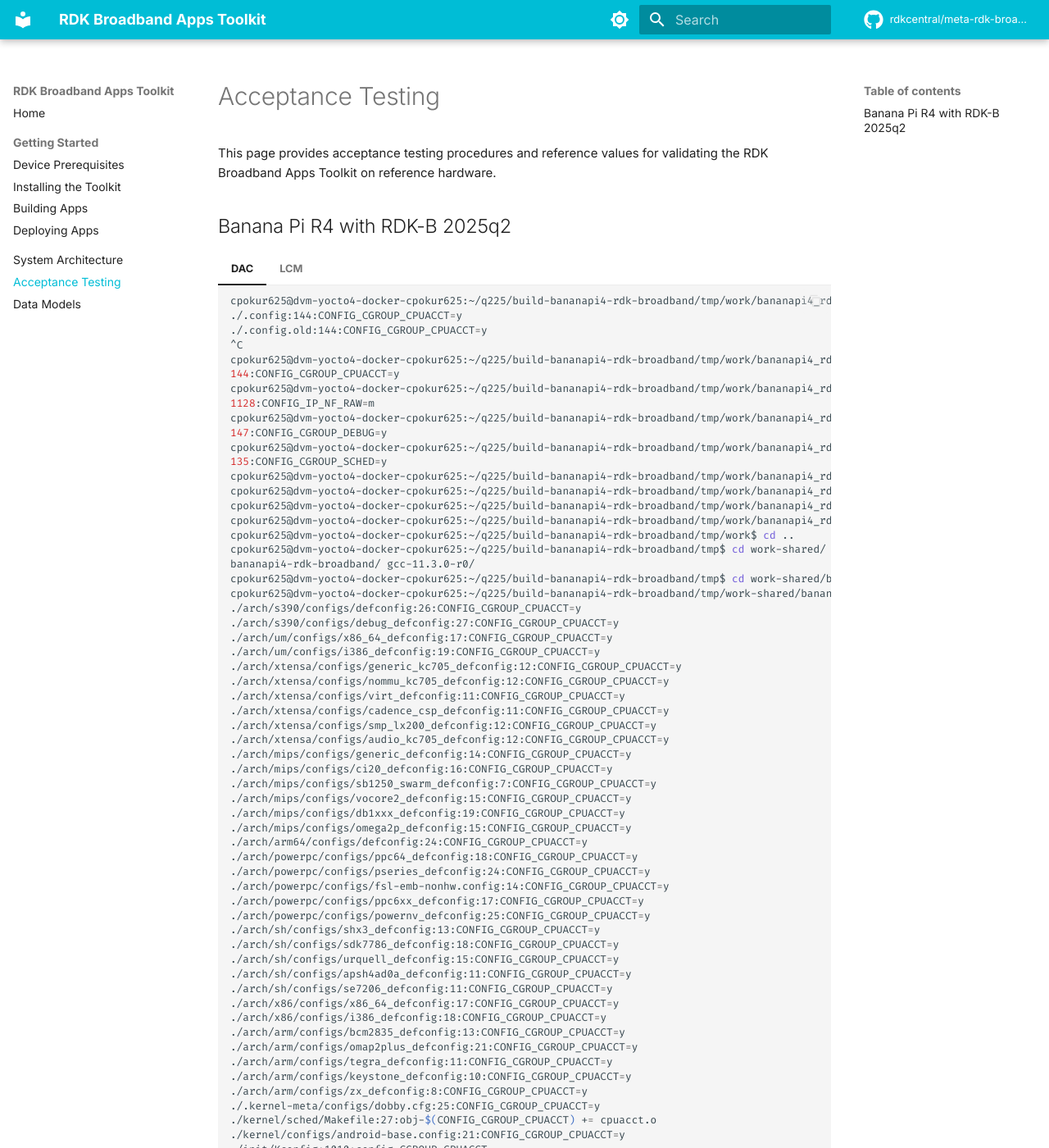
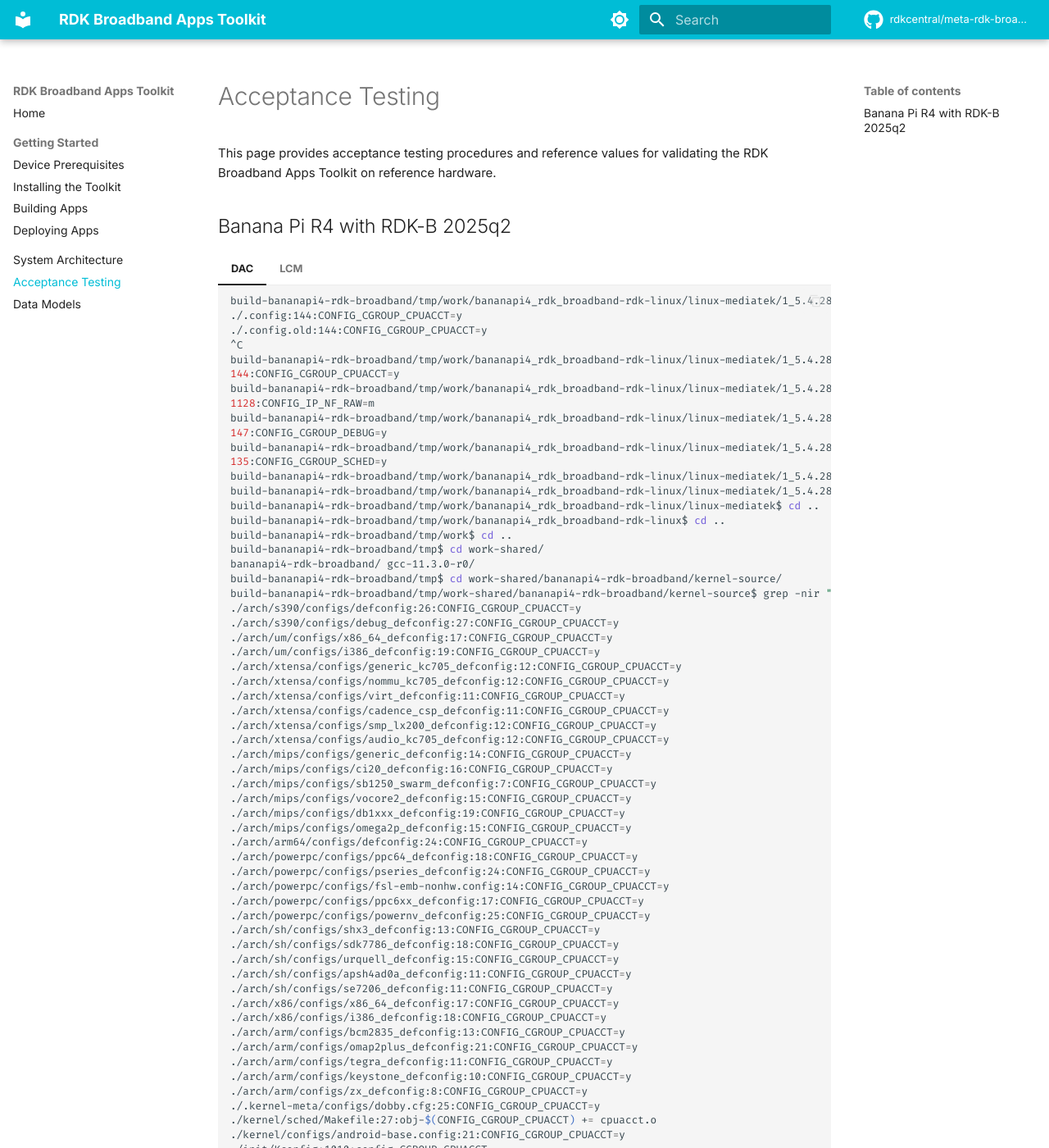
Before and after one commit to rdkcentral/meta-rdk-broadband-apps, an MkDocs documentation site: the page built from docs/acceptance-testing.md, in a window 1280 px wide and 1400 px high. Shown: the whole window at 82% size. Built offline with MkDocs 1.6.1 and Material for MkDocs 9.7.7, drawn with Linux system fonts in a browser that asks for light colours; comment, search, counter and statistics services are not loaded; some of the changed text lies outside the part shown.

Commit message:
removed sensitive info from this console dump

````diff
--- a/docs/acceptance-testing.md
+++ b/docs/acceptance-testing.md
@@ -7,27 +7,27 @@
 === "DAC"
 
     ```bash
-    cpokur625@dvm-yocto4-docker-cpokur625:~/q225/build-bananapi4-rdk-broadband/tmp/work/bananapi4_rdk_broadband-rdk-linux/linux-mediatek/1_5.4.281+gitAUTOINC+feeb59687b_84d75fd864-r0/linux-bananapi4_rdk_broadband-standard-build$ grep -nir "CONFIG_CGROUP_CPUACCT=y" .
+    build-bananapi4-rdk-broadband/tmp/work/bananapi4_rdk_broadband-rdk-linux/linux-mediatek/1_5.4.281+gitAUTOINC+feeb59687b_84d75fd864-r0/linux-bananapi4_rdk_broadband-standard-build$ grep -nir "CONFIG_CGROUP_CPUACCT=y" .
     ./.config:144:CONFIG_CGROUP_CPUACCT=y
     ./.config.old:144:CONFIG_CGROUP_CPUACCT=y
     ^C
-    cpokur625@dvm-yocto4-docker-cpokur625:~/q225/build-bananapi4-rdk-broadband/tmp/work/bananapi4_rdk_broadband-rdk-linux/linux-mediatek/1_5.4.281+gitAUTOINC+feeb59687b_84d75fd864-r0/linux-bananapi4_rdk_broadband-standard-build$ grep -nir "CONFIG_CGROUP_CPUACCT=y" .config
+    build-bananapi4-rdk-broadband/tmp/work/bananapi4_rdk_broadband-rdk-linux/linux-mediatek/1_5.4.281+gitAUTOINC+feeb59687b_84d75fd864-r0/linux-bananapi4_rdk_broadband-standard-build$ grep -nir "CONFIG_CGROUP_CPUACCT=y" .config
     144:CONFIG_CGROUP_CPUACCT=y
-    cpokur625@dvm-yocto4-docker-cpokur625:~/q225/build-bananapi4-rdk-broadband/tmp/work/bananapi4_rdk_broadband-rdk-linux/linux-mediatek/1_5.4.281+gitAUTOINC+feeb59687b_84d75fd864-r0/linux-bananapi4_rdk_broadband-standard-build$ grep -nir "CONFIG_IP_NF_RAW" .config
+    build-bananapi4-rdk-broadband/tmp/work/bananapi4_rdk_broadband-rdk-linux/linux-mediatek/1_5.4.281+gitAUTOINC+feeb59687b_84d75fd864-r0/linux-bananapi4_rdk_broadband-standard-build$ grep -nir "CONFIG_IP_NF_RAW" .config
     1128:CONFIG_IP_NF_RAW=m
-    cpokur625@dvm-yocto4-docker-cpokur625:~/q225/build-bananapi4-rdk-broadband/tmp/work/bananapi4_rdk_broadband-rdk-linux/linux-mediatek/1_5.4.281+gitAUTOINC+feeb59687b_84d75fd864-r0/linux-bananapi4_rdk_broadband-standard-build$ grep -nir "CONFIG_CGROUP_DEBUG" .config
+    build-bananapi4-rdk-broadband/tmp/work/bananapi4_rdk_broadband-rdk-linux/linux-mediatek/1_5.4.281+gitAUTOINC+feeb59687b_84d75fd864-r0/linux-bananapi4_rdk_broadband-standard-build$ grep -nir "CONFIG_CGROUP_DEBUG" .config
     147:CONFIG_CGROUP_DEBUG=y
-    cpokur625@dvm-yocto4-docker-cpokur625:~/q225/build-bananapi4-rdk-broadband/tmp/work/bananapi4_rdk_broadband-rdk-linux/linux-mediatek/1_5.4.281+gitAUTOINC+feeb59687b_84d75fd864-r0/linux-bananapi4_rdk_broadband-standard-build$ grep -nir "CONFIG_CGROUP_SCHED" .config
+    build-bananapi4-rdk-broadband/tmp/work/bananapi4_rdk_broadband-rdk-linux/linux-mediatek/1_5.4.281+gitAUTOINC+feeb59687b_84d75fd864-r0/linux-bananapi4_rdk_broadband-standard-build$ grep -nir "CONFIG_CGROUP_SCHED" .config
     135:CONFIG_CGROUP_SCHED=y
-    cpokur625@dvm-yocto4-docker-cpokur625:~/q225/build-bananapi4-rdk-broadband/tmp/work/bananapi4_rdk_broadband-rdk-linux/linux-mediatek/1_5.4.281+gitAUTOINC+feeb59687b_84d75fd864-r0/linux-bananapi4_rdk_broadband-standard-build$ cd ..
-    cpokur625@dvm-yocto4-docker-cpokur625:~/q225/build-bananapi4-rdk-broadband/tmp/work/bananapi4_rdk_broadband-rdk-linux/linux-mediatek/1_5.4.281+gitAUTOINC+feeb59687b_84d75fd864-r0$ cd ..
-    cpokur625@dvm-yocto4-docker-cpokur625:~/q225/build-bananapi4-rdk-broadband/tmp/work/bananapi4_rdk_broadband-rdk-linux/linux-mediatek$ cd ..
-    cpokur625@dvm-yocto4-docker-cpokur625:~/q225/build-bananapi4-rdk-broadband/tmp/work/bananapi4_rdk_broadband-rdk-linux$ cd ..
-    cpokur625@dvm-yocto4-docker-cpokur625:~/q225/build-bananapi4-rdk-broadband/tmp/work$ cd ..
-    cpokur625@dvm-yocto4-docker-cpokur625:~/q225/build-bananapi4-rdk-broadband/tmp$ cd work-shared/
+    build-bananapi4-rdk-broadband/tmp/work/bananapi4_rdk_broadband-rdk-linux/linux-mediatek/1_5.4.281+gitAUTOINC+feeb59687b_84d75fd864-r0/linux-bananapi4_rdk_broadband-standard-build$ cd ..
+    build-bananapi4-rdk-broadband/tmp/work/bananapi4_rdk_broadband-rdk-linux/linux-mediatek/1_5.4.281+gitAUTOINC+feeb59687b_84d75fd864-r0$ cd ..
+    build-bananapi4-rdk-broadband/tmp/work/bananapi4_rdk_broadband-rdk-linux/linux-mediatek$ cd ..
+    build-bananapi4-rdk-broadband/tmp/work/bananapi4_rdk_broadband-rdk-linux$ cd ..
+    build-bananapi4-rdk-broadband/tmp/work$ cd ..
+    build-bananapi4-rdk-broadband/tmp$ cd work-shared/
     bananapi4-rdk-broadband/ gcc-11.3.0-r0/
-    cpokur625@dvm-yocto4-docker-cpokur625:~/q225/build-bananapi4-rdk-broadband/tmp$ cd work-shared/bananapi4-rdk-broadband/kernel-source/
-    cpokur625@dvm-yocto4-docker-cpokur625:~/q225/build-bananapi4-rdk-broadband/tmp/work-shared/bananapi4-rdk-broadband/kernel-source$ grep -nir "CGROUP_CPUACCT" .
+    build-bananapi4-rdk-broadband/tmp$ cd work-shared/bananapi4-rdk-broadband/kernel-source/
+    build-bananapi4-rdk-broadband/tmp/work-shared/bananapi4-rdk-broadband/kernel-source$ grep -nir "CGROUP_CPUACCT" .
     ./arch/s390/configs/defconfig:26:CONFIG_CGROUP_CPUACCT=y
     ./arch/s390/configs/debug_defconfig:27:CONFIG_CGROUP_CPUACCT=y
     ./arch/um/configs/x86_64_defconfig:17:CONFIG_CGROUP_CPUACCT=y
@@ -68,7 +68,7 @@
     ./init/Kconfig:1010:config CGROUP_CPUACCT
     ./include/linux/cgroup.h:762:#ifdef CONFIG_CGROUP_CPUACCT
     ./include/linux/cgroup_subsys.h:20:#if IS_ENABLED(CONFIG_CGROUP_CPUACCT)
-    cpokur625@dvm-yocto4-docker-cpokur625:~/q225/build-bananapi4-rdk-broadband/tmp/work-shared/bananapi4-rdk-broadband/kernel-source$ grep -nir "CGROUP_SCHED" .
+    build-bananapi4-rdk-broadband/tmp/work-shared/bananapi4-rdk-broadband/kernel-source$ grep -nir "CGROUP_SCHED" .
     ./arch/um/configs/x86_64_defconfig:18:CONFIG_CGROUP_SCHED=y
     ./arch/um/configs/i386_defconfig:20:CONFIG_CGROUP_SCHED=y
     ./arch/mips/configs/ci20_defconfig:13:CONFIG_CGROUP_SCHED=y
@@ -127,8 +127,8 @@
     ./include/linux/sched/autogroup.h:30:#endif /* CONFIG_CGROUP_SCHED */
     ./include/linux/sched.h:682:#ifdef CONFIG_CGROUP_SCHED
     ./include/linux/cgroup_subsys.h:16:#if IS_ENABLED(CONFIG_CGROUP_SCHED)
-    cpokur625@dvm-yocto4-docker-cpokur625:~/q225/build-bananapi4-rdk-broadband/tmp/work-shared/bananapi4-rdk-broadband/kernel-source$
-    cpokur625@dvm-yocto4-docker-cpokur625:~/q225/build-bananapi4-rdk-broadband/tmp/work-shared/bananapi4-rdk-broadband/kernel-source$ grep -nir "NETFILTER_XT_TARGET_CT" .
+    build-bananapi4-rdk-broadband/tmp/work-shared/bananapi4-rdk-broadband/kernel-source$
+    build-bananapi4-rdk-broadband/tmp/work-shared/bananapi4-rdk-broadband/kernel-source$ grep -nir "NETFILTER_XT_TARGET_CT" .
     ./arch/s390/configs/defconfig:180:CONFIG_NETFILTER_XT_TARGET_CT=m
     ./arch/s390/configs/debug_defconfig:185:CONFIG_NETFILTER_XT_TARGET_CT=m
     ./arch/mips/configs/xway_defconfig:55:CONFIG_NETFILTER_XT_TARGET_CT=m
@@ -148,10 +148,10 @@
     ./.kernel-meta/configs/dobby.cfg:18:CONFIG_NETFILTER_XT_TARGET_CT=y
     ./.kernel-meta/patches/999-1718-v5.15-net-netfilter-add-nf-hw-offload.patch:1242: 	select NETFILTER_XT_TARGET_CT
     ./.kernel-meta/patches/999-1718-v5.15-net-netfilter-add-nf-hw-offload.patch:1272: obj-$(CONFIG_NETFILTER_XT_TARGET_CT) += xt_CT.o
-    cpokur625@dvm-yocto4-docker-cpokur625:~/q225/build-bananapi4-rdk-broadband/tmp/work-shared/bananapi4-rdk-broadband/kernel-source$ ls ../../../
+    build-bananapi4-rdk-broadband/tmp/work-shared/bananapi4-rdk-broadband/kernel-source$ ls ../../../
     abi_version          cache/               hosttools/           pkgdata/             saved_tmpdir         stamps/              sysroots-components/ work/
     buildstats/          deploy/              log/                 qa.log               sstate-control/      sysroots/            sysroots-uninative/  work-shared/
-    cpokur625@dvm-yocto4-docker-cpokur625:~/q225/build-bananapi4-rdk-broadband/tmp/work-shared/bananapi4-rdk-broadband/kernel-source$ ls ../../../work/bananapi4_rdk_broadband-rdk-linux/linux-mediatek/1_5.4.281+gitAUTOINC+feeb59687b_84d75fd864-r0/linux-bananapi4_rdk_broadband-standard-build/net/netfilter/
+    build-bananapi4-rdk-broadband/tmp/work-shared/bananapi4-rdk-broadband/kernel-source$ ls ../../../work/bananapi4_rdk_broadband-rdk-linux/linux-mediatek/1_5.4.281+gitAUTOINC+feeb59687b_84d75fd864-r0/linux-bananapi4_rdk_broadband-standard-build/net/netfilter/
     built-in.a                    nf_conntrack_h323.mod.c        nf_conntrack_proto_sctp.o  nf_flow_table_core.o     nf_nat_sip.mod.o     nft_dynset.o      xt_HL.ko             xt_NFLOG.ko
     core.o                        nf_conntrack_h323.mod.o        nf_conntrack_proto_tcp.o   nf_flow_table_ip.o       nf_nat_sip.o         nft_exthdr.o      xt_HL.mod            xt_NFLOG.mod
     ipset                         nf_conntrack_h323.o            nf_conntrack_proto_udp.o   nf_flow_table_netlink.o  nf_nat_tftp.ko       nft_immediate.o   xt_HL.mod.c          xt_NFLOG.mod.c
@@ -181,13 +181,13 @@
     Summary: There was 1 WARNING message.
     === Matched appended recipes ===
     dobby.bb:
-    /home/cpokur625/q225/meta-rdk-broadband-apps/recipes-containers/dobby/dobby.bbappend
-    cpokur625@dvm-yocto4-docker-cpokur625:~/q225/build-bananapi4-rdk-broadband$
+    meta-rdk-broadband-apps/recipes-containers/dobby/dobby.bbappend
+    build-bananapi4-rdk-broadband$
 
 
-    http://10.26.60.86/busybox.tar.gz
+    http://192.168.0.10/busybox.tar.gz
 
-    rbuscli method_values "Device.SoftwareModules.InstallDU()" URL string http://10.26.60.86/busybox.tar.gz ExecutionEnvRef string default
+    rbuscli method_values "Device.SoftwareModules.InstallDU()" URL string http://192.168.0.10/busybox.tar.gz ExecutionEnvRef string default
     rbuscli method_values "Device.SoftwareModules.ExecutionUnit.1.SetRequestedState()" RequestedState string Active
 
 
@@ -238,7 +238,7 @@
     Parameter    3 name: Device.SoftwareModules.DeploymentUnit.1.Status
                 type:     string,    value: Installed
     Parameter    4 name: Device.SoftwareModules.DeploymentUnit.1.URL
-                type:     string,    value: http://10.26.60.86/busybox.tar.gz
+                type:     string,    value: http://192.168.0.10/busybox.tar.gz
     Parameter    5 name: Device.SoftwareModules.ExecEnv.1.CurrentRunLevel
                 type:        int,    value: 5
     Parameter    6 name: Device.SoftwareModules.ExecEnv.1.Enable
@@ -285,7 +285,7 @@
     Parameter    3 name: Device.SoftwareModules.DeploymentUnit.1.Status
                 type:     string,    value: Installed
     Parameter    4 name: Device.SoftwareModules.DeploymentUnit.1.URL
-                type:     string,    value: http://10.26.60.86/busybox.tar.gz
+                type:     string,    value: http://192.168.0.10/busybox.tar.gz
     Parameter    5 name: Device.SoftwareModules.ExecEnv.1.CurrentRunLevel
                 type:        int,    value: 5
     Parameter    6 name: Device.SoftwareModules.ExecEnv.1.Enable
@@ -338,7 +338,7 @@
     Parameter    3 name: Device.SoftwareModules.DeploymentUnit.1.Status
                 type:     string,    value: Installed
     Parameter    4 name: Device.SoftwareModules.DeploymentUnit.1.URL
-                type:     string,    value: http://10.26.60.86/busybox.tar.gz
+                type:     string,    value: http://192.168.0.10/busybox.tar.gz
     Parameter    5 name: Device.SoftwareModules.ExecEnv.1.CurrentRunLevel
                 type:        int,    value: 5
     Parameter    6 name: Device.SoftwareModules.ExecEnv.1.Enable
@@ -377,7 +377,7 @@
     root@Filogic-GW:~#
 
 
-    :/tmp# rbuscli method_values "Device.SoftwareModules.InstallDU()" URL string http://10.26.60.86/busybox.tar.gz ExecutionEnvRef string default
+    :/tmp# rbuscli method_values "Device.SoftwareModules.InstallDU()" URL string http://192.168.0.10/busybox.tar.gz ExecutionEnvRef string default
     Parameter  1:
                 Name  : Status
                 Type  : string
````
Also changed, not shown: other parts of docs/acceptance-testing.md (+6 -6 lines).
